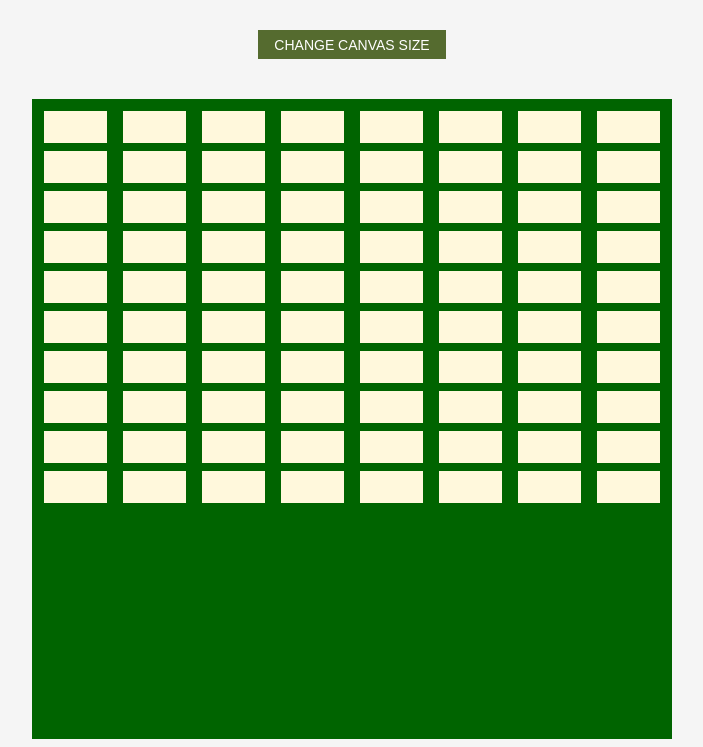
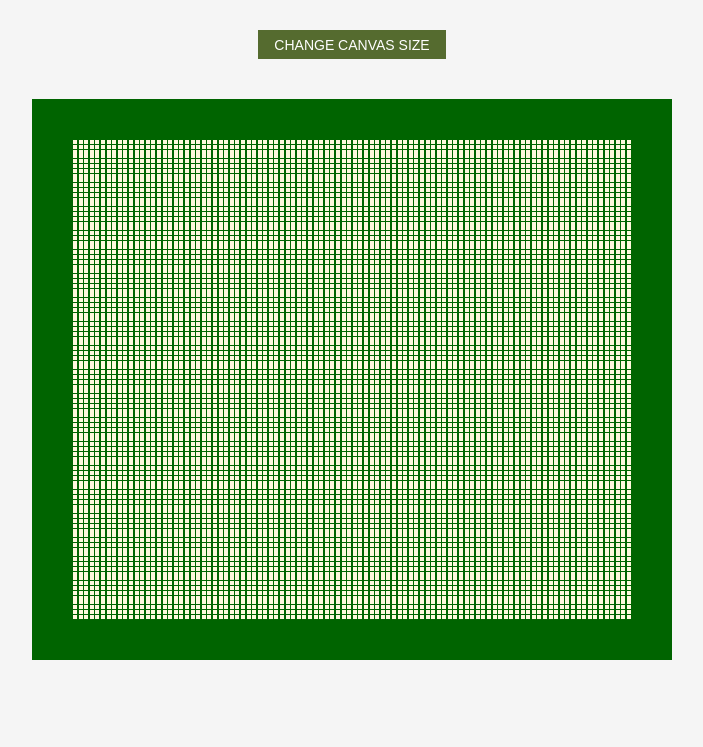
Before and after one commit to JimCajas/etch-a-sketch, a plain HTML site: page index.html in a window 1280 px wide. Shown: the part 91-838 px from the top of the page, without its empty margins (288-991 px from the left). After the commit the page ends 800 px from the top, so only its background shows below. Drawn offline with Linux system fonts and the light colour scheme.

Commit message:
Reduce the size and center the squares in the grid

```diff
--- a/script.js
+++ b/script.js
@@ -1,7 +1,7 @@
 // Create a grid
 
-const gridCols = 8;
-const gridRows = 10;
+const gridCols = 100;
+const gridRows = 100;
 
 const grid = document.createElement("div");
 grid.className = "grid";
--- a/style.css
+++ b/style.css
@@ -28,25 +28,28 @@ button{
 
 .container {
     width: 40rem;
-    height: 40rem;
+    height: auto;
     background-color: darkgreen;
     margin-top: 2.5rem;
+    display: flex;
 }
 
 .grid {
     display: flex;
-    padding:0.25rem;
+    padding: 2.5rem;
+    margin: auto;
     }
 
 .column {
-    flex: 1;
+    flex: none;
 
 }
 
 .grid-item{
     background-color: cornsilk;
-    height: 2rem;
-    margin: 0.5rem;
+    height: 0.25rem;
+    width: 0.25rem;
+    margin: 0.05rem;
 
 
 }
```
